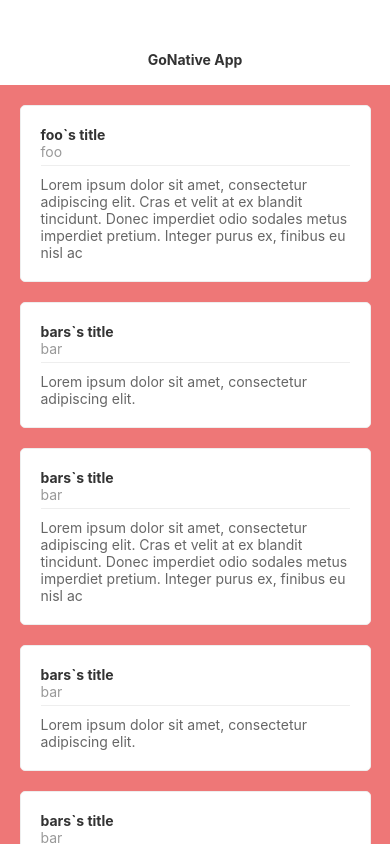
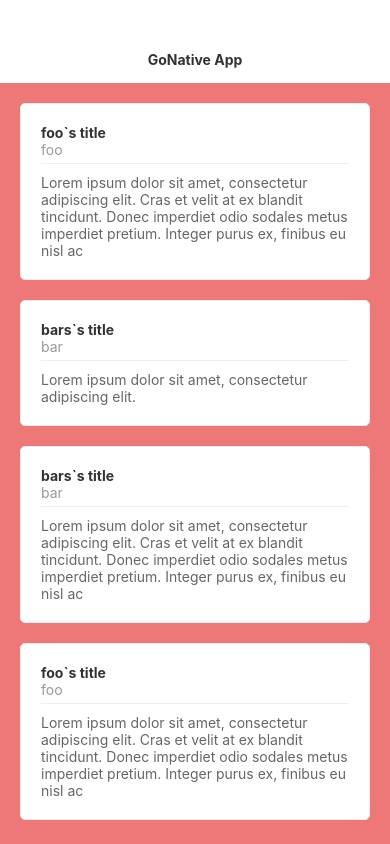
Before and after one commit to Walter-Cantori/goNative, a React Native app: screen / in a window 390 px wide. Built offline with nearby package versions, Linux system fonts and the light colour scheme.

Commit message:
improve css

```diff
--- a/src/components/Posts.js
+++ b/src/components/Posts.js
@@ -12,14 +12,11 @@ import colors from '../assets/colors';
 const styles = StyleSheet.create({
   post: {
     backgroundColor: colors.postBg,
-    marginTop: 20,
-    marginLeft: 'auto',
-    marginRight: 'auto',
     padding: 20,
-    width: '90%',
     borderWidth: 1,
     borderColor: colors.borderColor,
     borderRadius: 5,
+    marginBottom: 20,
   },
   title: {
     color: colors.postTitle,
--- a/src/index.js
+++ b/src/index.js
@@ -4,7 +4,6 @@ import {
   Text,
   View,
   ScrollView,
-  TouchableOpacity,
 } from 'react-native';
 
 import Posts from 'components/Posts';
@@ -15,23 +14,22 @@ const styles = StyleSheet.create({
     flex: 1,
     justifyContent: 'flex-start',
   },
-  contentContainer: {
-    justifyContent: 'flex-start',
-    alignItems: 'center',
-    backgroundColor: colors.mainBg,
-    paddingBottom: 20,
+  headerView: {
+    flex: 1,
+    backgroundColor: colors.postBg,
+    marginTop: 35,
+    justifyContent: 'center',
   },
   header: {
     color: colors.headerColor,
     textAlign: 'center',
-    lineHeight: 50,
     fontWeight: 'bold',
   },
-  headerView: {
-    backgroundColor: colors.postBg,
-    marginTop: 35,
-    height: 50,
-    width: '100%',
+  scrollContainer: {
+    flex: 15,
+    backgroundColor: colors.mainBg,
+    padding: 20,
+    justifyContent: 'center',
   },
 });
 
@@ -60,9 +58,9 @@ export default class App extends Component {
         },
         {
           id: 3,
-          author: 'bar',
-          title: 'bars`s title',
-          body: 'Lorem ipsum dolor sit amet, consectetur adipiscing elit.',
+          author: 'foo',
+          title: 'foo`s title',
+          body: 'Lorem ipsum dolor sit amet, consectetur adipiscing elit. Cras et velit at ex blandit tincidunt. Donec imperdiet odio sodales metus imperdiet pretium. Integer purus ex, finibus eu nisl ac',
         },
         {
           id: 4,
@@ -74,13 +72,13 @@ export default class App extends Component {
           id: 5,
           author: 'bar',
           title: 'bars`s title',
-          body: 'Lorem ipsum dolor sit amet, consectetur adipiscing elit.',
+          body: 'Lorem ipsum dolor sit amet, consectetur adipiscing elit. Cras et velit at ex blandit tincidunt. Donec imperdiet odio sodales metus imperdiet pretium. Integer purus ex, finibus eu nisl ac',
         },
         {
           id: 6,
           author: 'bar',
           title: 'bars`s title',
-          body: 'Lorem ipsum dolor sit amet, consectetur adipiscing elit.',
+          body: 'Lorem ipsum dolor sit amet, consectetur adipiscing elit. Cras et velit at ex blandit tincidunt. Donec imperdiet odio sodales metus imperdiet pretium. Integer purus ex, finibus eu nisl ac',
         },
       ],
     };
@@ -90,9 +88,11 @@ export default class App extends Component {
     return (
       <View style={styles.container}>
         <View style={styles.headerView}><Text style={styles.header}>GoNative App</Text></View>
-        <ScrollView contentContainerStyle={styles.contentContainer}>
-          { posts.map(post => <Posts key={post.id} post={post} />)}
-        </ScrollView>
+        <View style={styles.scrollContainer}>
+          <ScrollView>
+            { posts.map(post => <Posts key={post.id} post={post} />)}
+          </ScrollView>
+        </View>
       </View>
     );
   }
```
